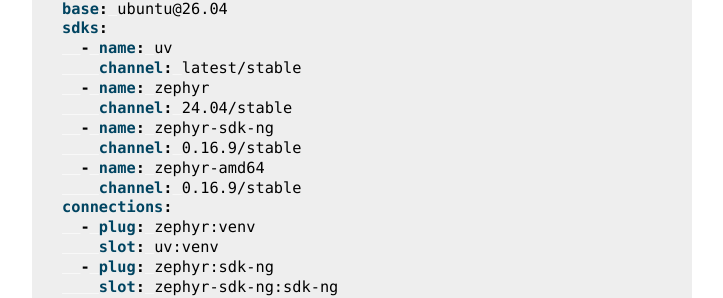
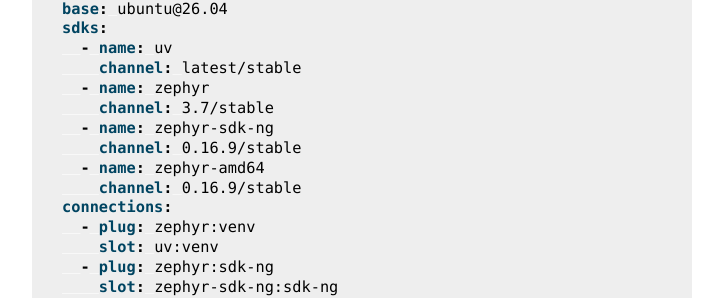
Before and after one commit to canonical/zephyr-lts-docs, a Sphinx documentation site: the page built from docs/tutorials/get-started-with-workshop.rst, in a window 1280 px wide and 900 px high, scrolled down 1132 px. Shown: the part 161-459 px from the top of the window, without its empty margins (388-1111 px from the left). Built offline with Sphinx 7.4.7, drawn with Linux system fonts in a browser that asks for light colours; the version number could not be read and is left out; cross-references to code outside the pages are shown as plain code.

Commit message:
workshop.yaml: revert zephyr sdk 24.04/stable -> 3.7/stable

```diff
--- a/docs/reference/workshop.yaml
+++ b/docs/reference/workshop.yaml
@@ -4,7 +4,7 @@
   - name: uv
     channel: latest/stable
   - name: zephyr
-    channel: 24.04/stable
+    channel: 3.7/stable
   - name: zephyr-sdk-ng
     channel: 0.16.9/stable
   - name: zephyr-amd64
```
